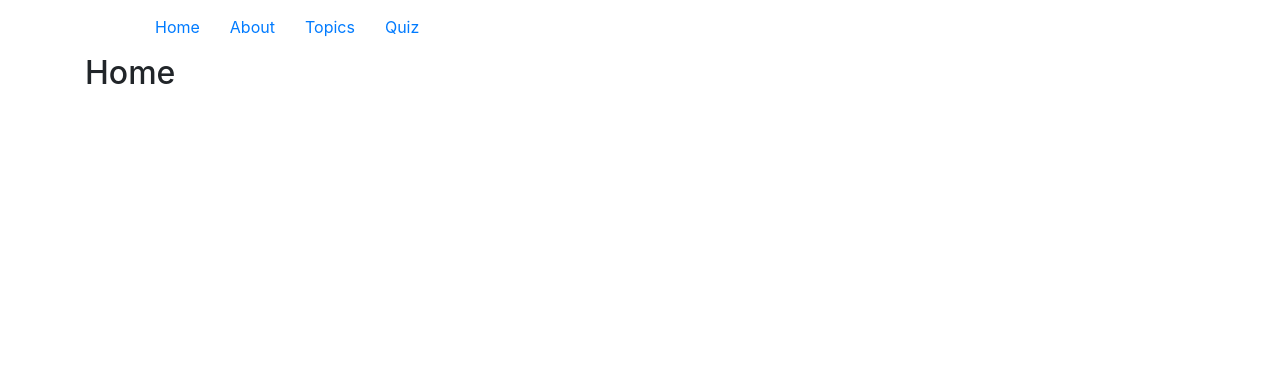
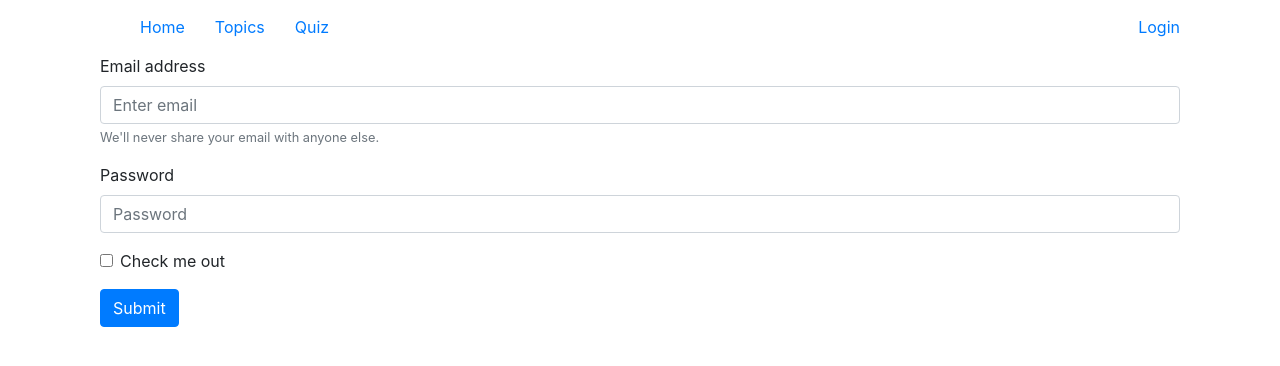
Before and after one commit to malu900/QuizlyClient, a React (Create React App) app: page /login in a window 1280 px wide. Shown: the top 366 px of the page. Built offline with nearby package versions, Linux system fonts and the light colour scheme.

Commit message:
register form

```diff
--- a/package.json
+++ b/package.json
@@ -34,5 +34,8 @@
       "last 1 firefox version",
       "last 1 safari version"
     ]
+  },
+  "devDependencies": {
+    "prettier": "2.1.2"
   }
 }
--- a/src/App/App.js
+++ b/src/App/App.js
@@ -10,16 +10,16 @@
   Route,
 } from "react-router-dom";
 import Quiz from '../Quiz';
+import Login from '../auth/Login';
 
 function App() {
   return (
     <div className="App">
       <AppHeader> </AppHeader>
       <Container>
-      <div>
         <Switch>
-          <Route path="/about">
-            <About />
+        <Route path="/login">
+            <Login />
           </Route>
           <Route path="/topics">
             <Topics />
@@ -30,9 +30,7 @@
           <Route path="/">
             <Home />
           </Route>
-
         </Switch>
-      </div>
       </Container>
     </div>
   );
--- a/src/App/App.scss
+++ b/src/App/App.scss
@@ -0,0 +1,34 @@
+* {
+    text-decoration: none!important;
+    list-style: none;
+}
+
+#AppHeader {
+    .row {
+        justify-content: space-between!important;
+        ul {
+            margin: 15px!important;
+            li {
+                display: inline;
+                a {
+                    padding: 15px;
+                }
+                a:hover {
+                    border-bottom: 1px solid red;
+                }
+            }
+        }
+    }
+}
+
+#Auth {
+    .container {
+        display: flex;
+        align-items: center;
+        height: 75vh;
+        justify-content: center;
+        .auth {
+            width: 50vw;
+        }
+    }
+}
--- /dev/null
+++ b/src/auth/Login.js
@@ -0,0 +1,34 @@
+import React, { Component } from 'react';
+import '../App/App.scss';
+import { Container, Form, Button} from 'react-bootstrap';
+
+export class Login extends Component {
+    render() {
+        return (
+            <Container className="auth">
+                <Form>
+                    <Form.Group controlId="formBasicEmail">
+                        <Form.Label>Email address</Form.Label>
+                        <Form.Control type="email" placeholder="Enter email" />
+                        <Form.Text className="text-muted">
+                        We'll never share your email with anyone else.
+                        </Form.Text>
+                    </Form.Group>
+
+                    <Form.Group controlId="formBasicPassword">
+                        <Form.Label>Password</Form.Label>
+                        <Form.Control type="password" placeholder="Password" />
+                    </Form.Group>
+                    <Form.Group controlId="formBasicCheckbox">
+                        <Form.Check type="checkbox" label="Check me out" />
+                    </Form.Group>
+                    <Button variant="primary" type="submit">
+                        Submit
+                    </Button>
+                </Form>
+            </Container>
+        )
+    }
+}
+
+export default Login
--- a/src/common/AppHeader.js
+++ b/src/common/AppHeader.js
@@ -2,19 +2,18 @@
 import { Nav, Navbar, NavDropdown } from "react-bootstrap";
 import {Link} from 'react-router-dom';
 import '../Quiz';
-import './AppHeader.scss';
-import { Container } from 'react-bootstrap';
+import '../App/App.scss';
+import { Container, Row } from 'react-bootstrap';
 
 export class AppHeader extends Component {
     render() {
         return (
-            <Container>
+            <Container id="AppHeader">
+                <Row>
+                    <div>
                         <ul>
                             <li>
                             <Link to="/">Home</Link>
-                    </li>
-                    <li>
-                    <Link to="/about">About</Link>
                             </li>
                             <li>
                             <Link to="/topics">Topics</Link>
@@ -23,6 +22,15 @@
                             <Link to="/quiz">Quiz</Link>
                             </li>
                         </ul>
+                    </div>
+                    <div>
+                        <ul>
+                            <li>
+                            <Link to="/login">Login</Link>
+                            </li>
+                        </ul>
+                    </div>
+                </Row>
             </Container>
         )
     }
--- a/src/common/AppHeader.scss
+++ /dev/null
@@ -1,17 +0,0 @@
-* {
-    text-decoration: none!important;
-    list-style: none;
-}
-
-ul {
-    margin: 15px!important;
-    li {
-        display: inline;
-        a {
-            padding: 15px;
-        }
-        a:hover {
-            border-bottom: 1px solid red;
-        }
-    }
-}
```
Also changed, not shown: src/auth/Register.js (added), 1 other file (tests, documents, lock files or other folders). Lines whose indentation alone changed are shown as unchanged.
